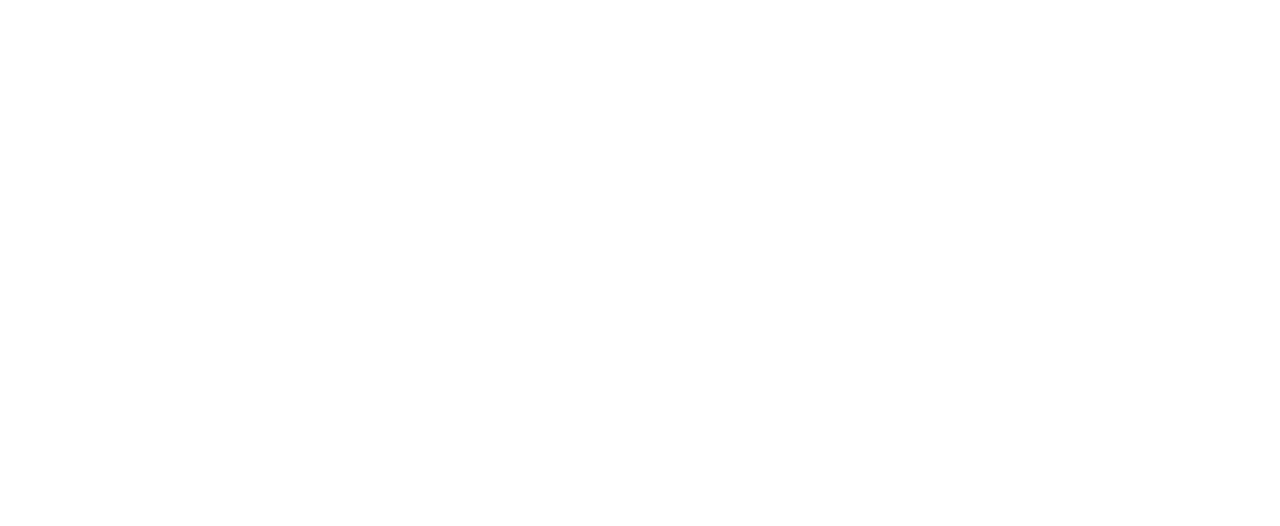
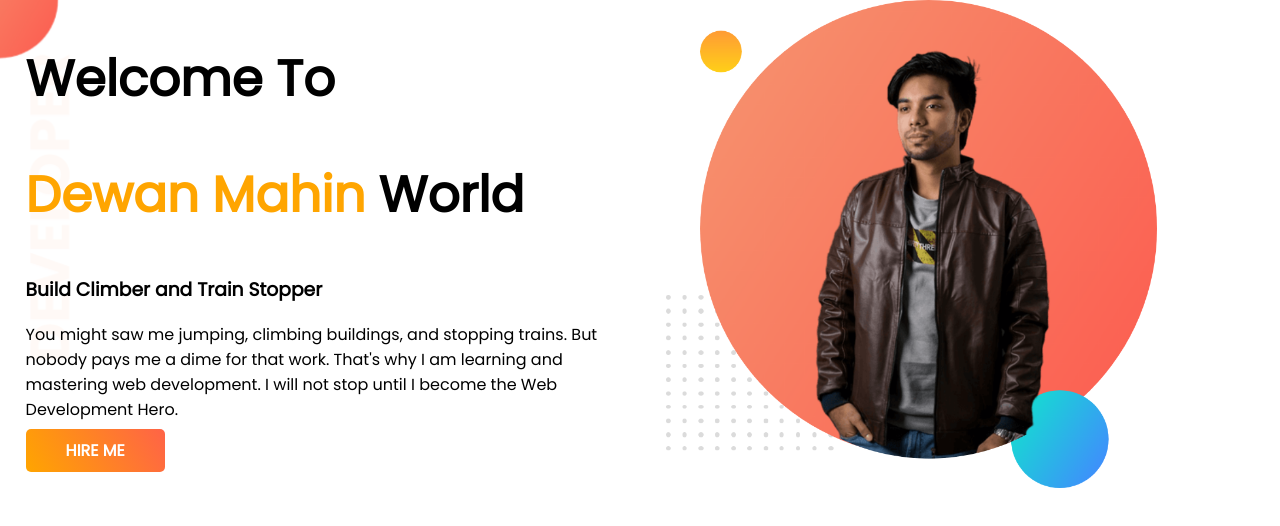
Before and after one commit to dewan36/Portfolio_web, a plain HTML site: page index.html in a window 1280 px wide. Drawn offline with Linux system fonts and the light colour scheme.

Commit message:
top-banner added

```diff
--- a/index.html
+++ b/index.html
@@ -4,9 +4,27 @@
     <meta charset="UTF-8">
     <meta http-equiv="X-UA-Compatible" content="IE=edge">
     <meta name="viewport" content="width=device-width, initial-scale=1.0">
-    <title>Document</title>
+    <link rel="preconnect" href="https://fonts.googleapis.com">
+    <link rel="preconnect" href="https://fonts.gstatic.com" crossorigin>
+    <link href="https://fonts.googleapis.com/css2?family=Poppins&display=swap" rel="stylesheet">
+    <link rel="stylesheet" href="style.css">
+    <title>Portfolio Website</title>
 </head>
 <body>
 
+<section class="top-banner">
+    <div class="half-width">
+        <h1>Welcome To</h1>
+        <h1><span class="orange-color">Dewan Mahin</span> World</h1>
+        <h3>Build Climber and Train Stopper</h3>
+        <p>You might saw me jumping, climbing buildings, and stopping trains. But nobody pays me a dime for that work. That's why I am learning and mastering web development. I will not stop until I become the Web Development Hero.</p>
+        <a class="link-btn" target="_blank" href="">Hire Me</a>
+    </div>
+    <div class="half-width">
+        <img src="images/mahin.png" alt="">
+    </div>
+</section>
+
+
 </body>
 </html>
--- /dev/null
+++ b/style.css
@@ -0,0 +1,33 @@
+body{
+    font-family: 'Poppins', sans-serif;
+    margin: 0;
+}
+section{
+    display: flex;
+}
+.top-banner{
+    background: url(images/top-banner.png);
+    background-repeat: no-repeat;
+}
+.half-width{
+    width: 50%;
+    padding-left: 2%;
+}
+h1{
+    font-size: 50px;
+}
+.orange-color{
+    color: #FFA500;
+}
+.link-btn {
+    text-decoration: none;
+    background: linear-gradient(60deg, orange, tomato);
+    font-weight: bold;
+    color: white;
+    text-transform: uppercase;
+    padding: 10px 40px;
+    border-radius: 5px;
+}
+.half-width img{
+    width: 80%;
+}
```
Also changed, not shown: images/jhankar.png (deleted), images/jhankar2.png (deleted), images/mahin.png (added), images/mahin_1.png (added).
